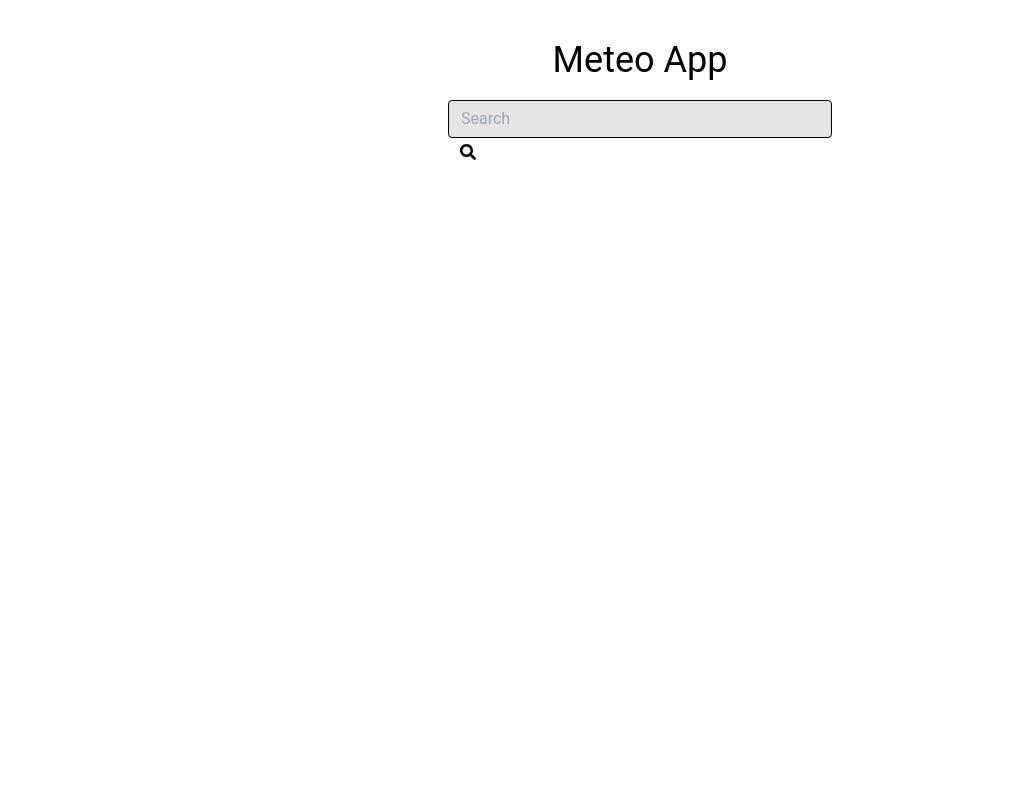
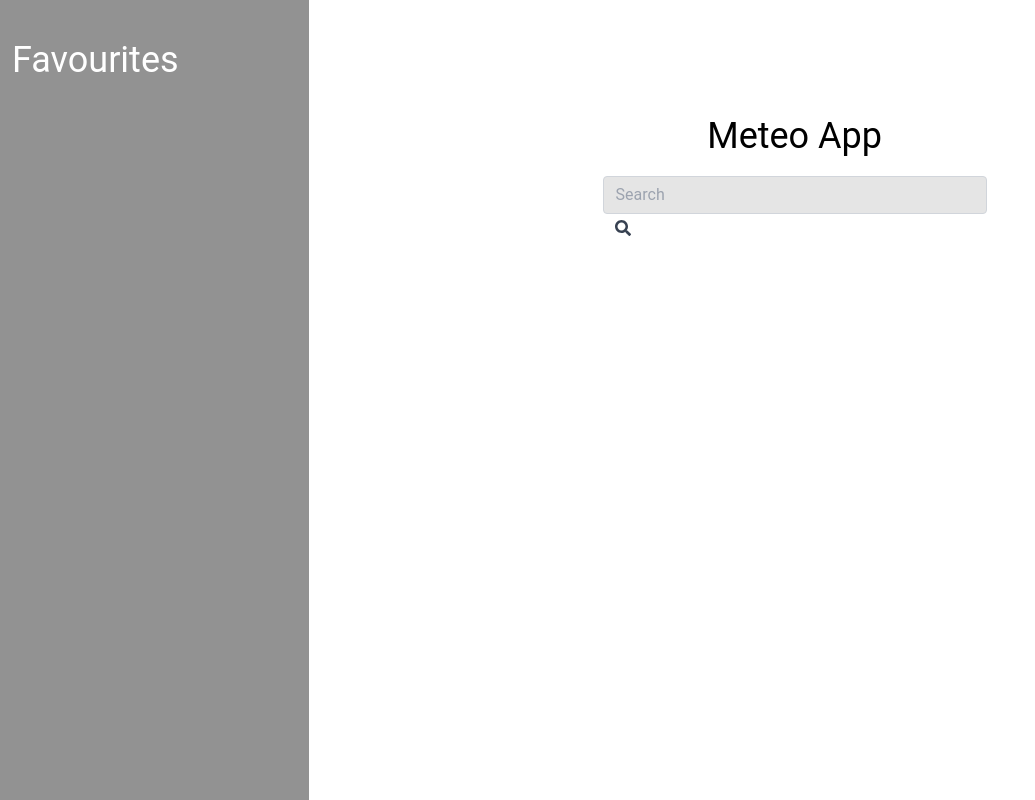
Before and after one commit to Agent-Ebimene/meteo-app, a React (Create React App) app: page / in a window 1280 px wide. Shown: the whole page, without its empty margins (0-1035 px from the left). Built offline with nearby package versions, Linux system fonts and the light colour scheme.

Commit message:
Add up functionalites, adding to favourites and deleting from favourites cities to Meteo app

```diff
--- a/package.json
+++ b/package.json
@@ -10,6 +10,8 @@
     "postcss": "^8.4.17",
     "react": "^18.2.0",
     "react-dom": "^18.2.0",
+    "react-icons": "^4.4.0",
+    "react-router-dom": "^6.4.2",
     "react-scripts": "5.0.1",
     "tailwindcss": "^3.1.8",
     "web-vitals": "^2.1.4"
--- a/src/App.css
+++ b/src/App.css
@@ -1,18 +1,36 @@
+html {
+  scroll-behavior: smooth;
+  overflow-x: hidden;
+}
+:root {
+  --bgColor: #e5e5e5;
+  --favouritesBg: #929292;
+  --transition: all 0.3s linear;
+}
+body {
+  width: 100%;
+}
+* {
+  padding: 0;
+  margin: 0;
+  box-sizing: border-box;
+}
 .App {
   padding: 2rem;
   display: flex;
   justify-content: center;
   align-items: center;
 }
+
 .search-box {
-  background: #e5e5e5;
+  background: var(--bgColor);
 }
 .city {
   padding-inline: 1rem;
   display: flex;
   margin: 0.5rem auto;
   justify-content: space-between;
-  background: #e5e5e5;
+  background: var(--bgColor);
   border-radius: 5px;
   align-items: center;
   width: 60%;
@@ -25,3 +43,13 @@
     width: 50%;
   }
 }
+
+.favourites {
+  width: 400px;
+  min-height: 100vh;
+  background: var(--favouritesBg);
+}
+
+.favourites-header {
+  color: #ffffff;
+}
--- a/src/App.js
+++ b/src/App.js
@@ -1,12 +1,16 @@
 import './App.css';
-import { useState } from 'react';
+import cities from './gradovi.json';
+import { useState, useEffect } from 'react';
+
 import CityInput from './components/CityInput';
 import SingleCity from './components/SingleCity';
-import cities from './gradovi.json';
+import Favourites from './pages/Favourites';
 
 function App() {
   const [cityInput, setCityInput] = useState('');
   const [favourites, setFavourites] = useState([]);
+  const [weatherData, setWeatherData] = useState();
+  // const { favourites } = useMeteo();
   const handleSearchCity = (value) => {
     setCityInput(value);
   };
@@ -15,22 +19,30 @@ function App() {
     console.log('Search input');
   };
 
-  // const getWeatherVariables = async () => {
-  //   const weatherResponse = await fetch(
-  //     'https://api.open-meteo.com/v1/forecast?latitude=52.5235&longitude=13.4115&daily=weathercode,temperature_2m_max,temperature_2m_min,precipitation_sum,rain_sum,showers_sum&temperature_unit=fahrenheit&windspeed_unit=ms&precipitation_unit=inch&timezone=America%2FDenver&past_days=2'
-  //   );
-  //   const responseData = await weatherResponse.json();
-  //   console.log(responseData);
-  // };
+  const getWeatherVariables = async (city) => {
+    const weatherResponse = await fetch(
+      `https://api.open-meteo.com/v1/forecast?latitude=${city.lat}&longitude=${city.lng}&daily=weathercode,temperature_2m_max,temperature_2m_min,precipitation_sum,rain_sum,showers_sum&temperature_unit=fahrenheit&windspeed_unit=ms&precipitation_unit=inch&timezone=America%2FDenver&past_days=2`
+    );
+    const responseData = await weatherResponse.json();
+    setWeatherData(responseData);
+    console.log(weatherData);
+  };
   const handleAddToFavourites = (city) => {
-    console.log(city);
-    setFavourites([...favourites, city]);
-    console.log(favourites);
+    if (!(favourites.filter((item) => item.city === city.city).length > 0)) {
+      setFavourites([...favourites, { ...city }]);
+    }
+  };
+  const handleDeleteFromFavourites = (city) => {
+    const remainingFavourites = favourites.filter((item) => item.city !== city);
+    setFavourites(remainingFavourites);
   };
 
   return (
-    <div className="flex flex-col justify-center p-5">
+    <div className="flex flex-row space-between ">
+      <Favourites favourites={favourites} handleDeleteFromFavourites={handleDeleteFromFavourites} />
+      <div className="flex flex-col items-center w-full py-24">
         <h1 className="  text-center text-4xl m-5">Meteo App</h1>
+
         <CityInput
           cityInput={cityInput}
           handleChangeValue={handleChangeValue}
@@ -44,8 +56,14 @@ function App() {
           })
           .slice(0, 5)
           .map((city, index) => (
-          <SingleCity key={index} city={city} handleAddToFavourites={handleAddToFavourites} />
+            <SingleCity
+              key={index}
+              city={city}
+              handleGetDetails={getWeatherVariables}
+              handleAddToFavourites={handleAddToFavourites}
+            />
           ))}
+      </div>
     </div>
   );
 }
--- a/src/components/SingleCity.js
+++ b/src/components/SingleCity.js
@@ -1,9 +1,10 @@
+import { useEffect } from 'react';
 import starIcon from '../assets/images/star.png';
-import useMeteo from '../hooks/useMeteo';
-const SingleCity = ({ city }) => {
-  const { handleAddToFavourites } = useMeteo();
+// import useMeteo from '../hooks/useMeteo';
+const SingleCity = ({ city, handleGetDetails, handleAddToFavourites }) => {
+  // const { handleAddToFavourites } = useMeteo();
   return (
-    <div className="city">
+    <div className="city" onClick={() => handleGetDetails(city)}>
       <h2>{city.city}</h2>
       <img src={starIcon} alt="city name" onClick={() => handleAddToFavourites(city)}></img>
     </div>
--- a/src/hooks/useMeteo.js
+++ b/src/hooks/useMeteo.js
@@ -1,24 +1,17 @@
-import React, { useState } from 'react';
+import { useState } from 'react';
+
 const useMeteo = () => {
   const [cityInput, setCityInput] = useState('');
-  const [favourites, setFavourites] = useState([]);
+
   const handleSearchCity = (value) => {
     setCityInput(value);
   };
   const handleChangeValue = (e) => {
     setCityInput(e.target.value);
-    console.log('Search input');
-  };
-  const handleAddToFavourites = (city) => {
-    console.log(city);
-    setFavourites([...favourites, city]);
-    console.log(favourites);
   };
 
   return {
-    cityInput,
     handleChangeValue,
-    handleAddToFavourites,
     handleSearchCity
   };
 };
--- /dev/null
+++ b/src/pages/Favourites.js
@@ -0,0 +1,30 @@
+import React from 'react';
+// import useMeteo from '../hooks/useMeteo';
+
+import { FaTimes } from 'react-icons/fa';
+
+const Favourites = ({ favourites, handleDeleteFromFavourites }) => {
+  console.log('re-rendered');
+
+  return (
+    <div className="py-10 favourites px-3">
+      <h2 className=" text-4xl text-white favourites-header ">Favourites</h2>
+
+      {favourites.map((favourite, i) => (
+        <div
+          className="flex  h-12 space-around relative  items-center my-8 rounded  text-xl bg-slate-500"
+          key={i}>
+          <h3 className="text-white text-2xl px-1">{favourite.city} </h3>
+          <div>
+            <FaTimes
+              className="text-red-600 cursor-pointer absolute right-2 bottom-3"
+              onClick={() => handleDeleteFromFavourites(favourite.city)}
+            />
+          </div>
+        </div>
+      ))}
+    </div>
+  );
+};
+
+export default Favourites;
--- a/tailwind.config.js
+++ b/tailwind.config.js
@@ -2,9 +2,6 @@
 module.exports = {
   content: ['./src/**/*.{js,jsx,ts,tsx}'],
   theme: {
-    colors: {
-      current: '#E5E5E5'
-    },
     extend: {}
   },
   plugins: []
```
Also changed, not shown: 1 other file (tests, documents, lock files or other folders). Lines whose indentation alone changed are shown as unchanged.
